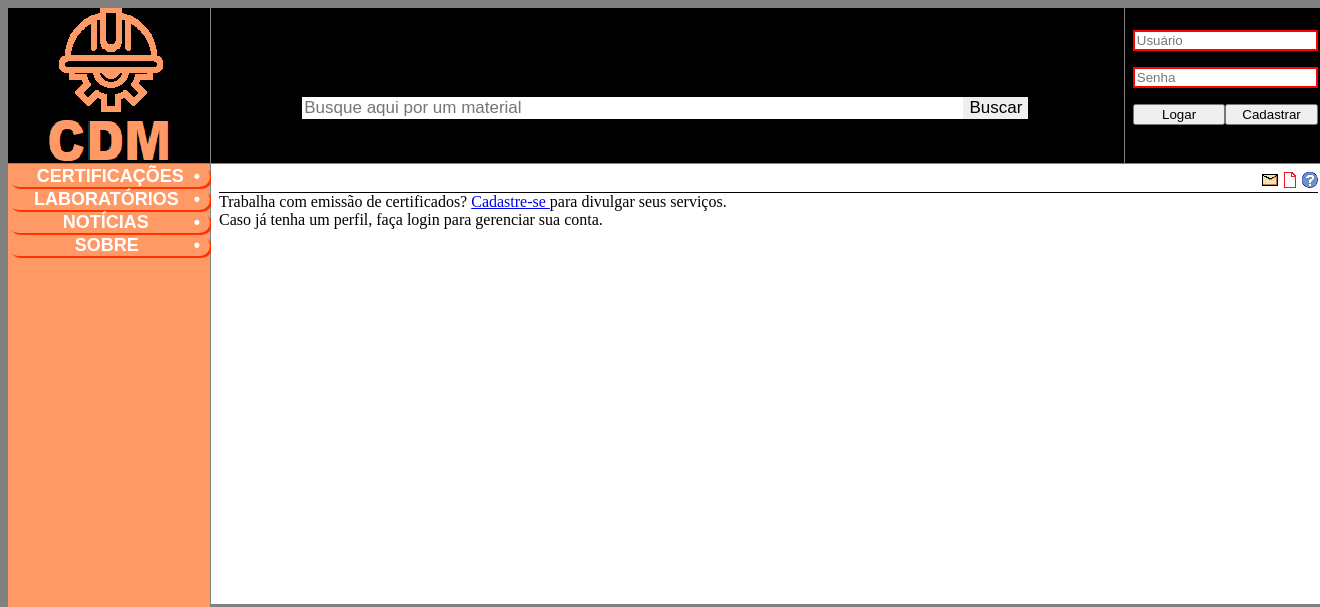
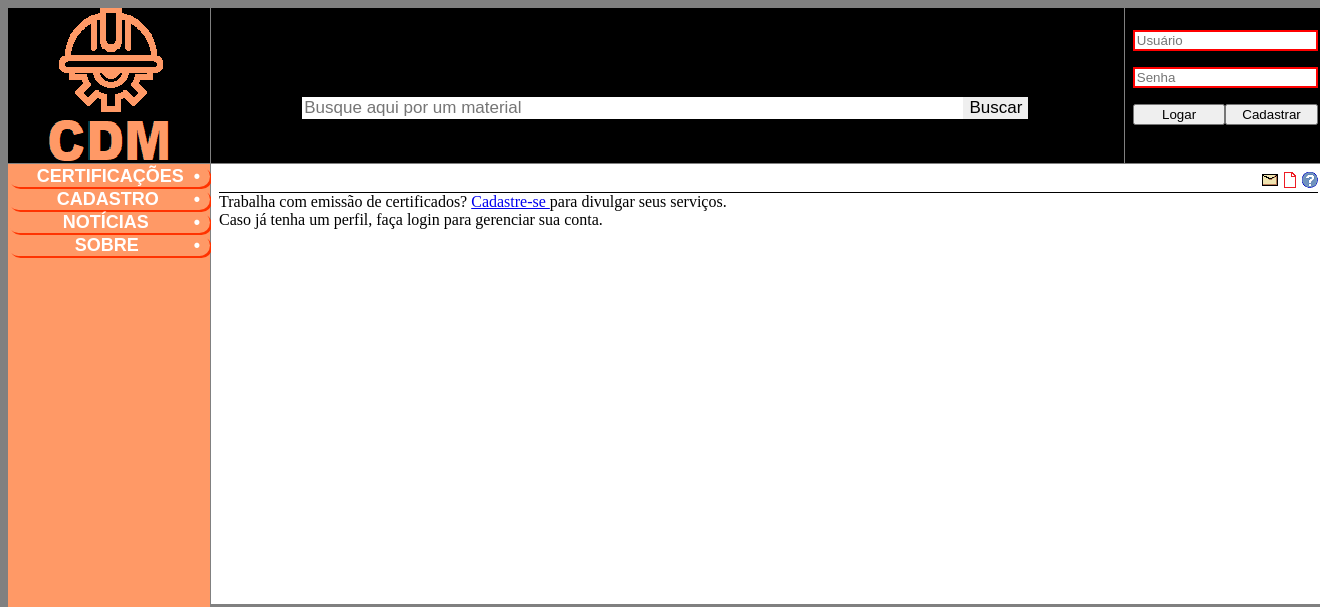
Before and after one commit to ICEI-PUC-Minas-PMV-ADS/pmv-ads-2021-2-e2-proj-int-t5-certificacao-de-materiais, a PHP site: page / in a window 1320 px wide. Shown: the top 607 px of the page. Run offline with PHP 8.4, Linux system fonts and the light colour scheme.

Commit message:
melhoria: visual

```diff
--- a/src/css/subpages.css
+++ b/src/css/subpages.css
@@ -97,6 +97,7 @@ table {
     table-layout: fixed;
     width: 100%;
     font-family: Arial, Helvetica, sans-serif;
+    font-size: small;
     text-align: left;
     border-collapse: collapse;
     border-radius: 3px;
--- a/src/index.php
+++ b/src/index.php
@@ -139,7 +139,7 @@ if ($_SERVER["REQUEST_METHOD"] == "POST" ) {
 
         <div class="o-menu">
             <div class="o-con clickable" id="loadCerts"><p></p>CERTIFICAÇÕES&nbsp • </div>
-            <div class="o-labs clickable" id="loadLabs"><p></p>LABORATÓRIOS&nbsp&nbsp • </div>
+            <div class="o-labs clickable" id="loadLabs"><p></p>CADASTRO&nbsp&nbsp&nbsp&nbsp&nbsp&nbsp • </div>
             <div class="o-news clickable" id="loadNews"><p></p>NOTÍCIAS&nbsp&nbsp&nbsp&nbsp&nbsp&nbsp&nbsp&nbsp • </div>
             <div class="o-about clickable" id="loadAbout"><p></p>SOBRE&nbsp&nbsp&nbsp&nbsp&nbsp&nbsp&nbsp&nbsp&nbsp&nbsp • </div>
             <div class="o-empty"></div>
```
